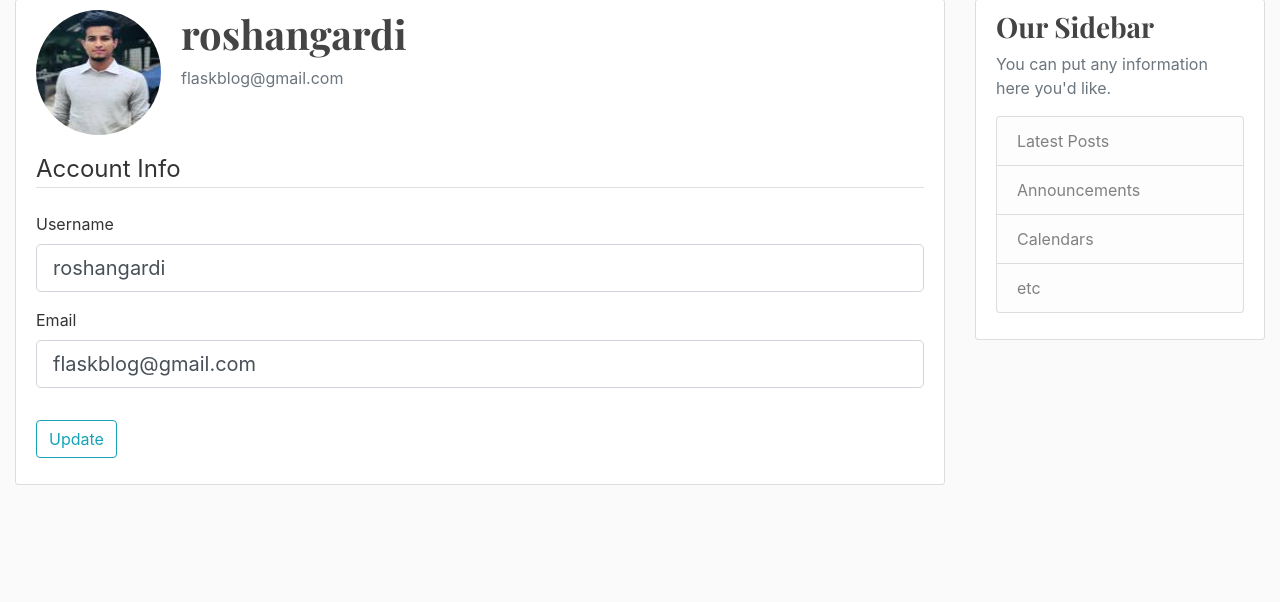
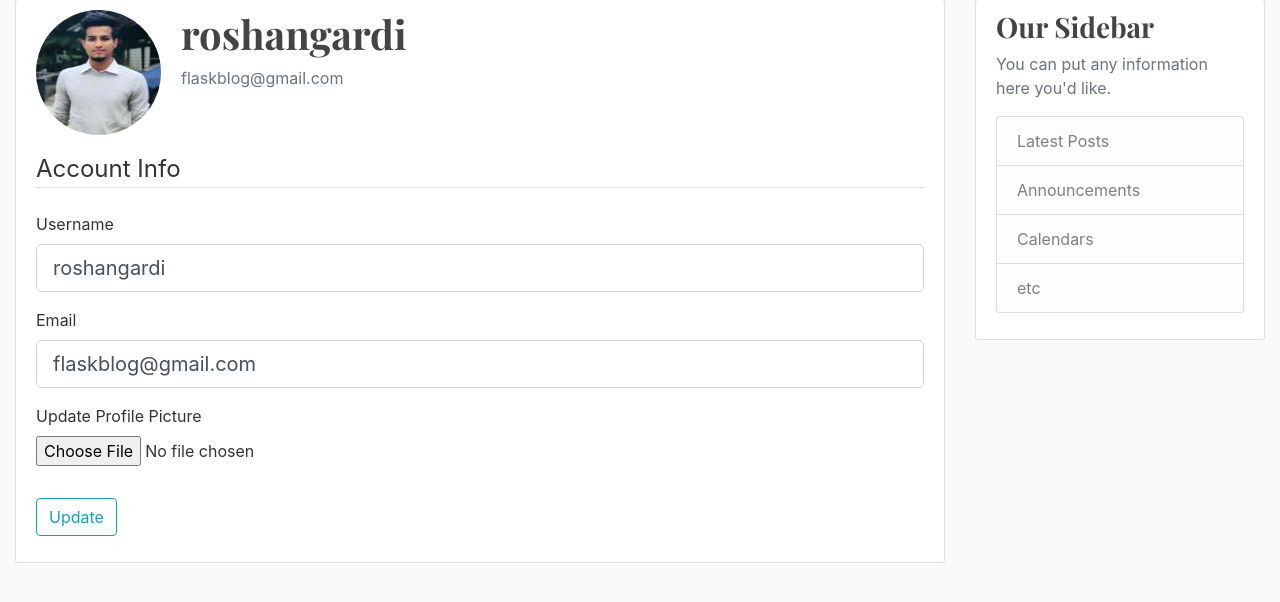
Before and after one commit to roshangardi/Python-Flask-Blog-Application, a Flask app: page /account in a window 1280 px wide. Shown: the part 166-768 px from the top of the page. Run offline with Flask 2, Linux system fonts and the light colour scheme; a user stored in the database is signed in; some libraries are stand-ins or nearby versions.

Commit message:
User Account and Profile Picture

```diff
--- a/flaskblog/forms.py
+++ b/flaskblog/forms.py
@@ -1,4 +1,5 @@
 from flask_wtf import FlaskForm
+from flask_wtf.file import FileField, FileAllowed
 from flask_login import current_user
 from wtforms import StringField, PasswordField, SubmitField, BooleanField
 from wtforms.validators import DataRequired, Length, Email, EqualTo, ValidationError
@@ -32,6 +33,7 @@ class LoginForm(FlaskForm):
 class UpdateAccountForm(FlaskForm):
     username = StringField('Username', validators=[DataRequired(), Length(min=2, max=20)])
     email = StringField('Email', validators=[DataRequired(), Email()])
+    picture = FileField('Update Profile Picture', validators=[FileAllowed(['jpg','png','jpeg'])])
     submit = SubmitField('Update')
 
     def validate_username(self, username):
--- a/flaskblog/routes.py
+++ b/flaskblog/routes.py
@@ -1,7 +1,9 @@
+import secrets,os
 from flask import render_template, url_for, flash, redirect, request
 from flaskblog import app, db, bcrypt
 from flaskblog.forms import RegistrationForm, LoginForm, UpdateAccountForm
 from flaskblog.models import User, Post
+from PIL import Image
 from flask_login import login_user, current_user, logout_user, login_required
 
 posts_list = [
@@ -68,13 +70,30 @@ def logout():
     return redirect(url_for('home'))
 
 
+def save_picture(form_picture):
+    random_hex = secrets.token_hex(8)
+    _, f_ext = os.path.splitext(form_picture.filename)
+    picture_fn = random_hex + f_ext
+    picture_path = os.path.join(app.root_path, 'static','profile_pics',picture_fn)
+
+    output_size = (125,125)
+    i = Image.open(form_picture)
+    i.thumbnail(output_size)
+    i.save(picture_path)
+
+    return picture_fn
+
 @app.route("/account", methods=['GET', 'POST'])
 @login_required
 def account():
     form = UpdateAccountForm()
     if form.validate_on_submit():
+        if form.picture.data:
+            picture_file = save_picture(form.picture.data)
+            current_user.image_file = picture_file
+
         current_user.username = form.username.data
-        current_user.email = form.email.email
+        current_user.email = form.email.data
         db.session.commit()
         flash('Your account has been updated!', 'success')
         return redirect(url_for('account'))
--- a/flaskblog/templates/account.html
+++ b/flaskblog/templates/account.html
@@ -8,7 +8,7 @@
           <p class="text-secondary">{{ current_user.email }}</p>
         </div>
       </div>
-        <form method="POST" action="">
+        <form method="POST" action="" enctype="multipart/form-data">
             {{ form.hidden_tag() }}
             <fieldset class="form-group">
                 <legend class="border-bottom mb-4">Account Info</legend>
@@ -38,6 +38,15 @@
                         {{ form.email(class="form-control form-control-lg") }}
                     {% endif %}
                 </div>
+                <div class="form-group">
+                    {{ form.picture.label() }}
+                    {{ form.picture(class="form-control-file") }}
+                    {% if form.picture.errors %}
+                        {% for error in form.picture.errors %}
+                            <span class="text-danger">{{ error }}</span><br>
+                        {% endfor %}
+                    {% endif %}
+                </div>
             </fieldset>
             <div class="form-group">
                 {{ form.submit(class="btn btn-outline-info") }}
```
Also changed, not shown: flaskblog/site.db, flaskblog/static/profile_pics/13a7cde6ffe15240.jpeg (added), flaskblog/static/profile_pics/927a0b32affe257d.PNG (added), flaskblog/static/profile_pics/a12f7ab36d19c74e.jpeg (added).
